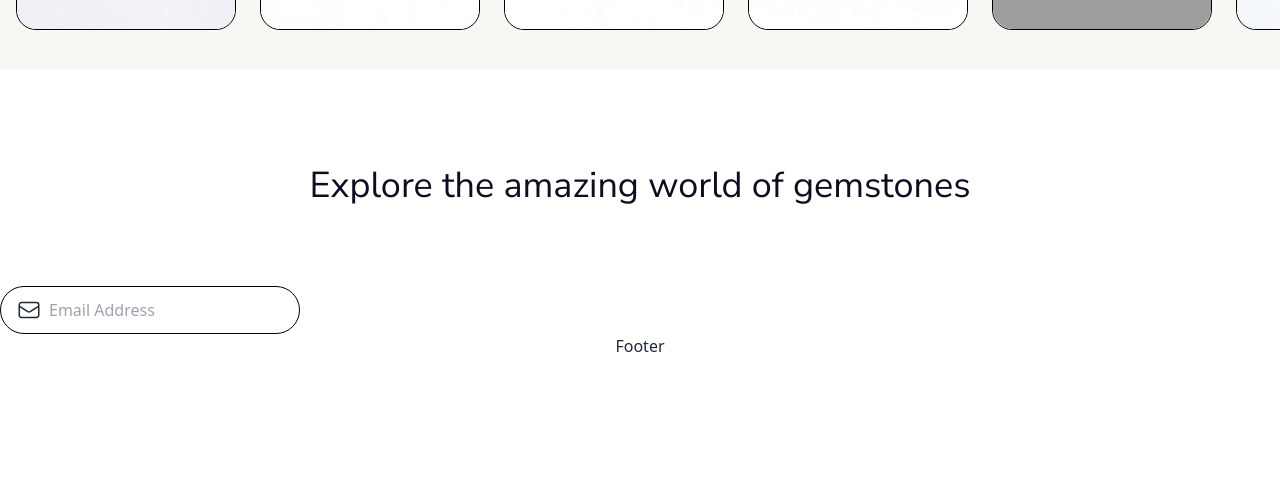
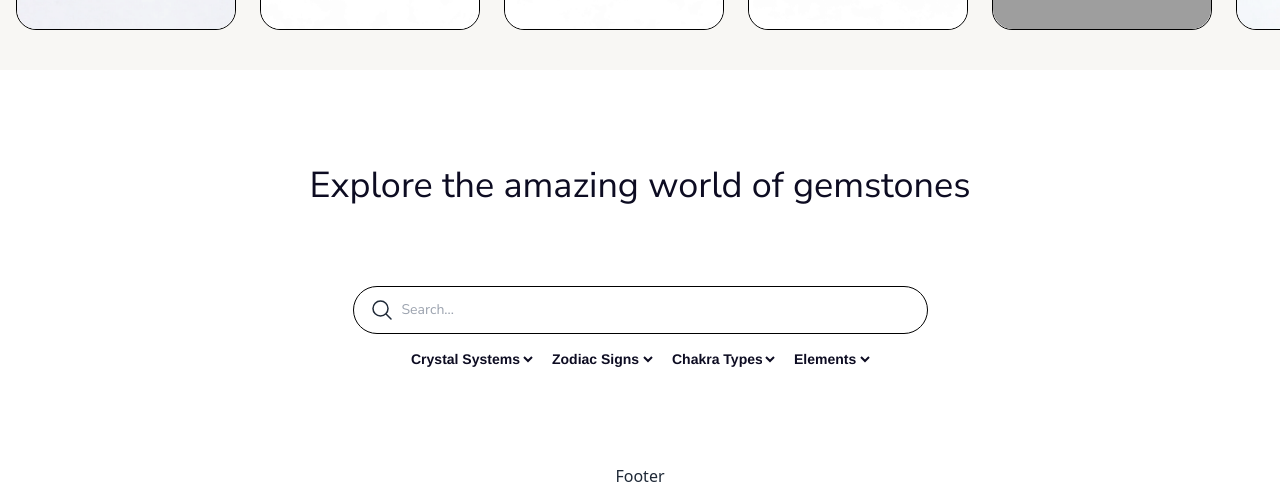
Before and after one commit to SebSchoeneberger/KLUGELOU-FE, a React (Vite) app: page / in a window 1280 px wide. Shown: the part 962-1447 px from the top of the page. Before the commit the page ends 1320 px from the top, so only its background shows below. Built offline with nearby package versions, Linux system fonts and the light colour scheme; grey boxes are pictures that could not be loaded; a web font is replaced by a local one.

Commit message:
Searchbar and filtering UI

```diff
--- a/src/Components/Button.jsx
+++ b/src/Components/Button.jsx
@@ -13,8 +13,8 @@ function Button({
                 "btn flex flex-row justify-center items-center px-[7px] py-[10px] gap-[10px] w-[230px] h-[48px] border border-[#0D0C22] rounded-full",
                 bgColor,
                 textColor,
-                hoverBgColor,  // Hover background color
-                hoverTextColor, // Hover text color
+                hoverBgColor,
+                hoverTextColor,
                 "hover:shadow-lg hover:scale-105 transition-all duration-300 ease-in-out"
             )}
         >
--- a/src/Components/SearchBar.jsx
+++ b/src/Components/SearchBar.jsx
@@ -1,14 +1,94 @@
 function SearchBar() {
     return (
-        <>
-            <label className="input flex items-center gap-2 box-border w-full max-w-[300px] h-[48px] bg-white border border-black rounded-full">
-                <svg xmlns="http://www.w3.org/2000/svg" fill="none" viewBox="0 0 24 24" strokeWidth={1.5} stroke="currentColor" className="w-6 h-6">
-                    <path strokeLinecap="round" strokeLinejoin="round" d="M21.75 6.75v10.5a2.25 2.25 0 0 1-2.25 2.25h-15a2.25 2.25 0 0 1-2.25-2.25V6.75m19.5 0A2.25 2.25 0 0 0 19.5 4.5h-15a2.25 2.25 0 0 0-2.25 2.25m19.5 0v.243a2.25 2.25 0 0 1-1.07 1.916l-7.5 4.615a2.25 2.25 0 0 1-2.36 0L3.32 8.91a2.25 2.25 0 0 1-1.07-1.916V6.75" />
+        <section className="flex flex-col items-center w-full">
+
+            {/* Search input */}
+            <label className="input flex items-center gap-2 w-full max-w-[575px] h-[48px] bg-white border border-black rounded-full px-4">
+                <svg
+                    xmlns="http://www.w3.org/2000/svg"
+                    fill="none"
+                    viewBox="0 0 24 24"
+                    strokeWidth={1.5}
+                    stroke="currentColor"
+                    className="w-6 h-6"
+                >
+                    <path
+                        strokeLinecap="round"
+                        strokeLinejoin="round"
+                        d="m21 21-5.197-5.197m0 0A7.5 7.5 0 1 0 5.196 5.196a7.5 7.5 0 0 0 10.607 10.607Z"
+                    />
                 </svg>
-                <input type="text" className="grow" placeholder="Email Address" />
+                <input
+                    type="text"
+                    className="grow outline-none bg-transparent text-sm font-nunito"
+                    placeholder="Search..."
+                />
             </label>
-        </>
-     );
+
+            {/* Dropdowns layout */}
+            <div className="mt-4 flex flex-row flex-wrap gap-3">
+                <select
+                    name="Crystal Systems"
+                    className="bg-transparent font-helvetica font-bold text-sm text-customBlack rounded-md"
+                >
+                    <option defau selected>Crystal Systems</option>
+                    <option value="trigonal">Trigonal</option>
+                    <option value="monoclinic">Monoclinic</option>
+                    <option value="hexagonal">Hexagonal</option>
+                    <option value="cubic">Cubic</option>
+                    <option value="amorphous">Amorphous</option>
+                    <option value="rhombic">Rhombic</option>
+                    <option value="triclinic">Triclinic</option>
+                    <option value="tetragonal">Tetragonal</option>
+                </select>
+
+                <select
+                    name="Zodiac Signs"
+                    className="bg-transparent font-helvetica font-bold text-sm text-customBlack rounded-md"
+                >
+                    <option disabled selected>Zodiac Signs</option>
+                    <option value="libra">Libra</option>
+                    <option value="capricorn">Capricorn</option>
+                    <option value="virgo">Virgo</option>
+                    <option value="scorpio">Scorpio</option>
+                    <option value="cancer">Cancer</option>
+                    <option value="aquarius">Aquarius</option>
+                    <option value="aries">Aries</option>
+                    <option value="taurus">Taurus</option>
+                    <option value="pisces">Pisces</option>
+                    <option value="gemini">Gemini</option>
+                    <option value="sagittarius">Sagittarius</option>
+                    <option value="leo">Leo</option>
+                </select>
+
+                <select
+                    name="Chakra Types"
+                    className="bg-transparent font-helvetica font-bold max-w-[110px] text-sm text-customBlack rounded-md"
+                >
+                    <option disabled selected>Chakra Types</option>
+                    <option value="root">Root Chakra</option>
+                    <option value="heart">Heart Chakra</option>
+                    <option value="solar-plexus">Solar Plexus Chakra</option>
+                    <option value="third-eye">Third Eye Chakra</option>
+                    <option value="crown">Crown Chakra</option>
+                    <option value="sacral">Sacral Chakra</option>
+                    <option value="throat">Throat Chakra</option>
+                    <option value="all-chakras">All Chakras</option>
+                </select>
+
+                <select
+                    name="Elements"
+                    className="bg-transparent font-helvetica font-bold text-sm text-customBlack rounded-md"
+                >
+                    <option disabled selected>Elements</option>
+                    <option value="water">Water</option>
+                    <option value="air">Air</option>
+                    <option value="earth">Earth</option>
+                    <option value="fire">Fire</option>
+                </select>
+            </div>
+        </section>
+    );
 }
 
 export default SearchBar;
--- a/src/Pages/Home.jsx
+++ b/src/Pages/Home.jsx
@@ -29,7 +29,7 @@ function Home() {
                 <Carousel />
             </section>
 
-            <section>
+            <section className="flex flex-col items-center justify-center pb-24">
 
                 <h1 className="font-nunito text-4xl font-medium text-customBlack text-center pt-24 pb-20">
                     Explore the amazing world of gemstones
```
